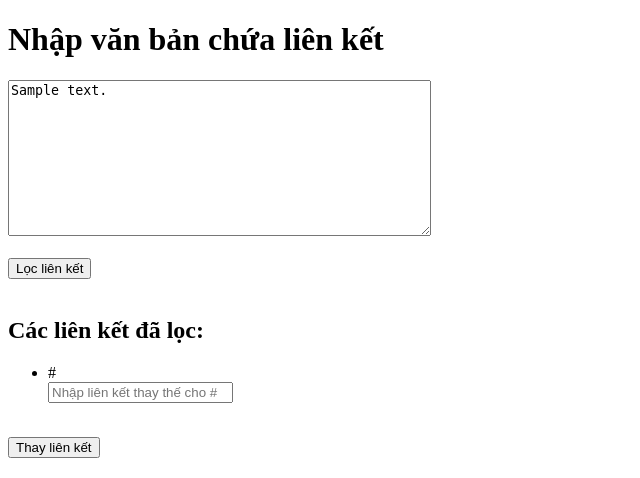
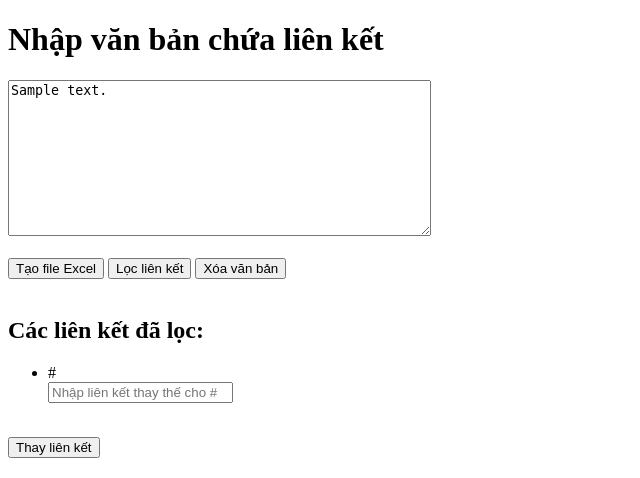
Before and after one commit to minhthang1233/e, a Flask app: template templates/index.html in a window 1280 px wide. Shown: the top 478 px of the page, without its empty margins (0-640 px from the left). Run offline with Flask 3, Linux system fonts and the light colour scheme; the template is opened without the code that fills it: most values are stand-ins (such as "Sample title", 1, 10 or a date in 2020).

Commit message:
Update index.html

```diff
--- a/templates/index.html
+++ b/templates/index.html
@@ -13,8 +13,14 @@
         <!-- Khung nhập văn bản -->
         <textarea name="text" rows="10" cols="50" placeholder="Nhập văn bản chứa liên kết...">{{ replaced_text if replaced_text else text }}</textarea><br><br>
 
+        <!-- Nút Tạo file Excel -->
+        <button type="submit" name="create_excel">Tạo file Excel</button>
+
         <!-- Nút Lọc Liên Kết -->
-        <button type="submit" name="filter_links">Lọc liên kết</button><br><br>
+        <button type="submit" name="filter_links">Lọc liên kết</button>
+
+        <!-- Nút Xóa Văn Bản -->
+        <button type="submit" name="clear_text">Xóa văn bản</button><br><br>
 
         <!-- Hiển thị các liên kết đã lọc và ô để nhập liên kết thay thế -->
         {% if links %}
```
